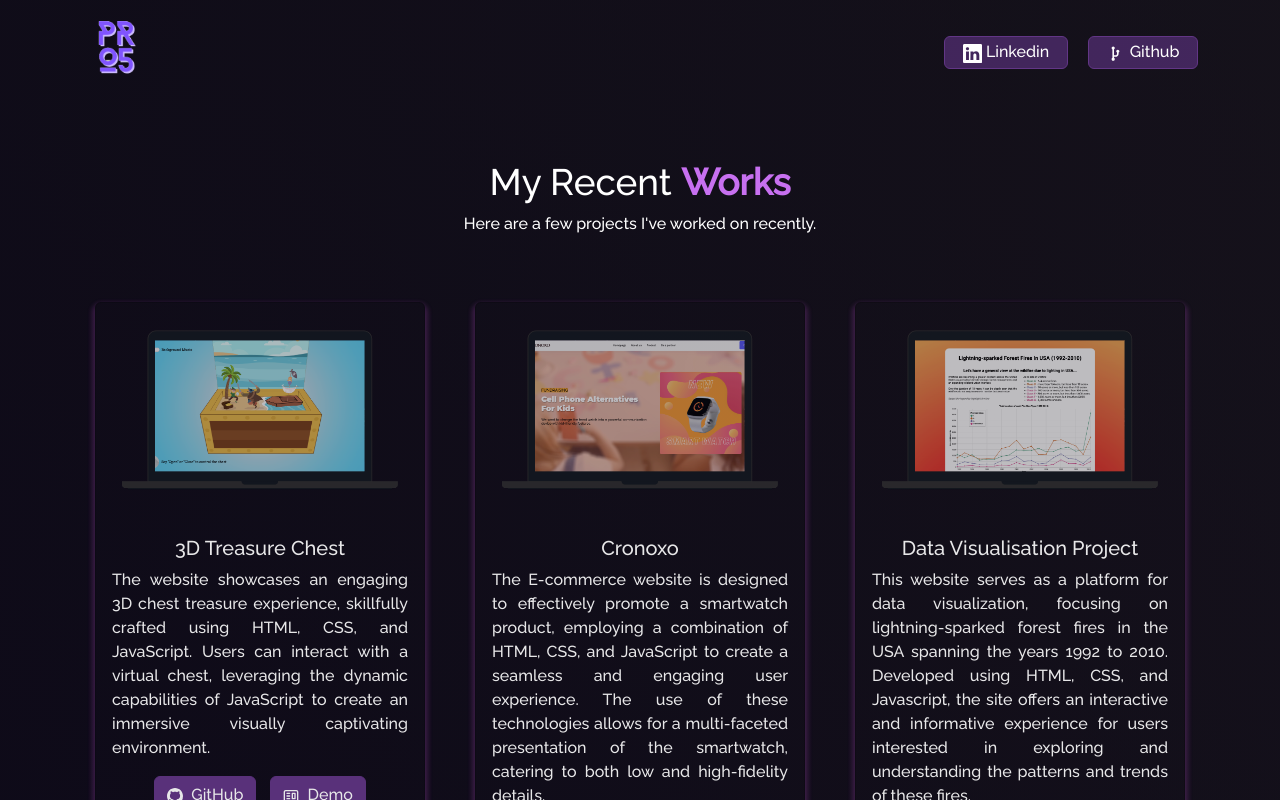
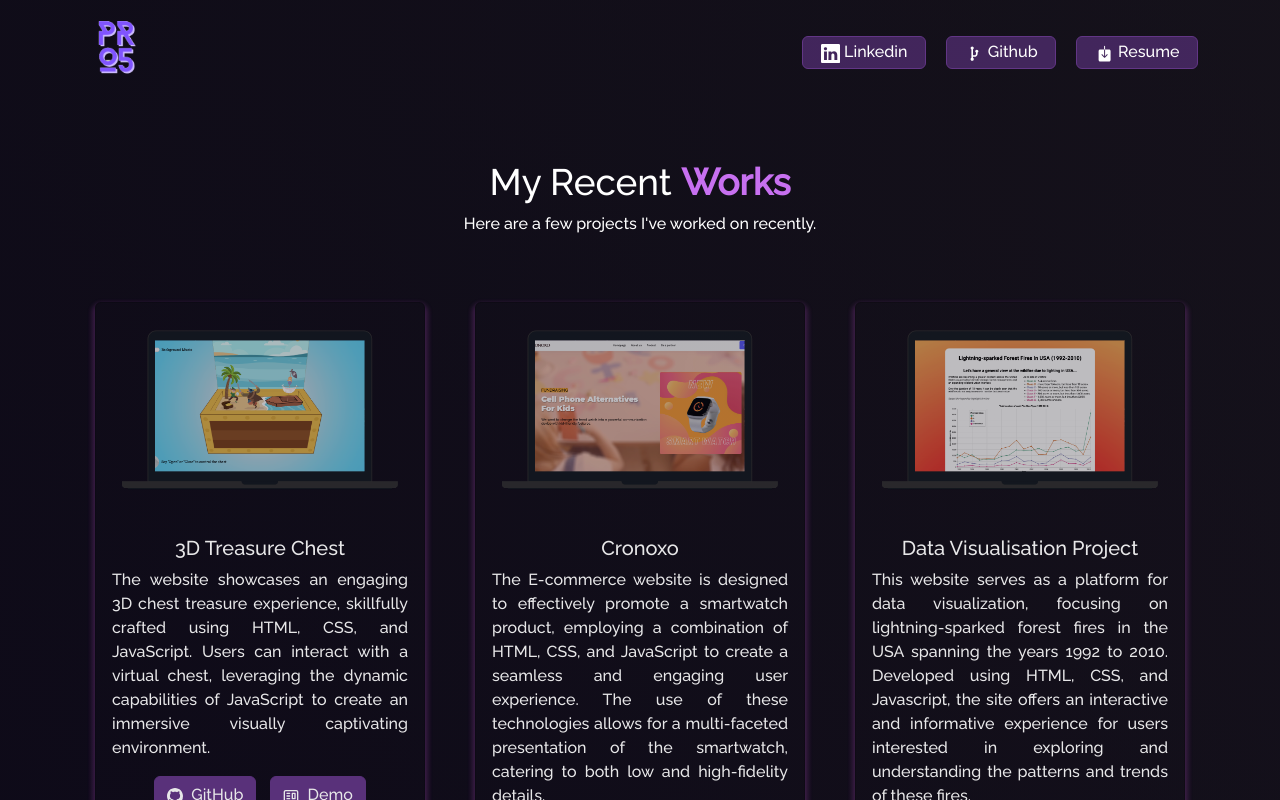
Before and after one commit to AcidJxmmm/Portfolio, a React (Create React App) app: page / in a window 1280 px wide. Shown: the top 800 px of the page. Built offline with nearby package versions, Linux system fonts and the light colour scheme.

Commit message:
Update Resume button

```diff
--- a/package.json
+++ b/package.json
@@ -8,6 +8,7 @@
     "@testing-library/react": "^13.4.0",
     "@testing-library/user-event": "^13.5.0",
     "bootstrap": "^5.3.0",
+    "file-saver": "^2.0.5",
     "react": "^18.2.0",
     "react-bootstrap": "^2.7.4",
     "react-dom": "^18.2.0",
--- a/src/components/Footer.js
+++ b/src/components/Footer.js
@@ -2,14 +2,11 @@ import React from "react";
 import { Container, Row, Col } from "react-bootstrap";
 import {
   AiFillGithub,
-  AiOutlineTwitter,
   AiFillInstagram,
 } from "react-icons/ai";
 import { FaLinkedinIn } from "react-icons/fa";
 
 function Footer() {
-  let date = new Date();
-  let year = date.getFullYear();
   return (
     <Container fluid className="footer">
       <Row>
--- a/src/components/Navbar.js
+++ b/src/components/Navbar.js
@@ -6,6 +6,7 @@ import logo from "../Assets/logo.png";
 import Button from "react-bootstrap/Button";
 import { CgGitFork } from "react-icons/cg";
 import { BsLinkedin } from "react-icons/bs";
+import { IoIosDownload } from "react-icons/io";
 
 function NavBar() {
   const [expand, updateExpanded] = useState(false);
@@ -64,6 +65,18 @@ function NavBar() {
                 <CgGitFork style={{ fontSize: "1.2em" }} /> Github
               </Button>
             </Nav.Item>
+
+            <Nav.Item className="fork-btn">
+              <Button
+                href="/Tung's-Resume.pdf"
+                target="_blank"
+                className="fork-btn-inner"
+                download
+              >
+                <IoIosDownload style={{ fontSize: "1.2em" }} /> Resume
+              </Button>
+            </Nav.Item>
+
           </Nav>
         </Navbar.Collapse>
       </Container>
```
Also changed, not shown: 2 other files (tests, documents, lock files or other folders).
